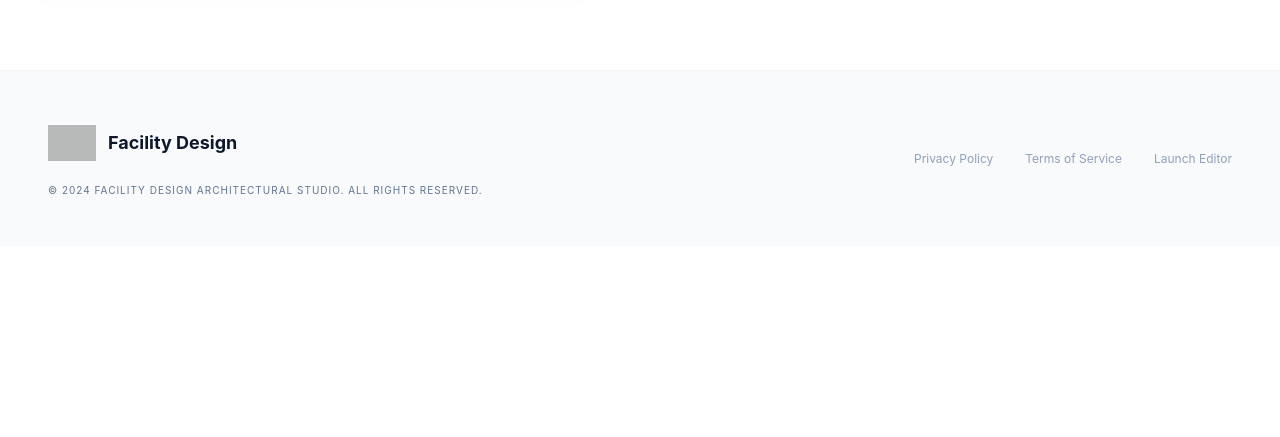
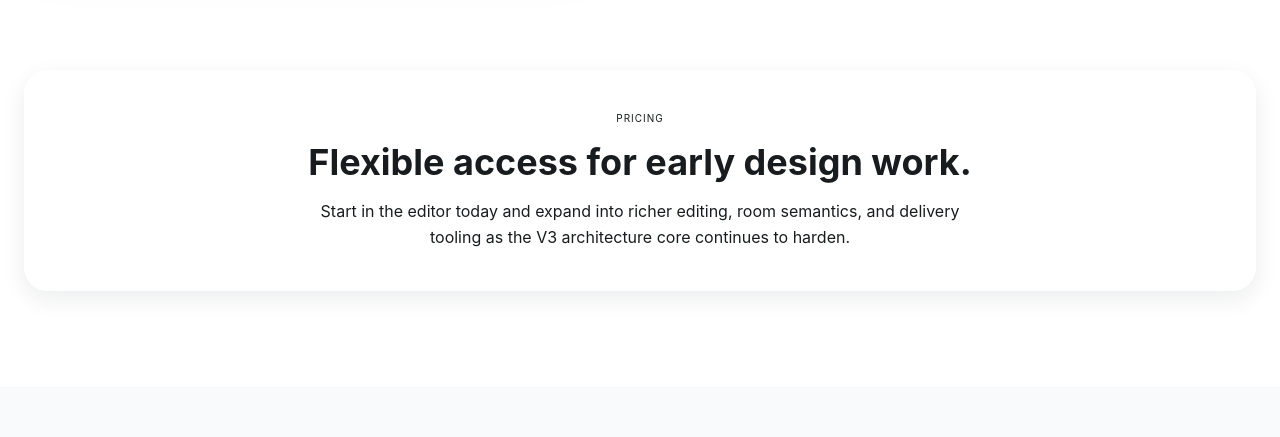
Before and after one commit to ThAce-code/3D-Home-Design, a React (Vite) app: page / in a window 1280 px wide. Shown: the part 2021-2458 px from the top of the page. Before the commit the page ends 2267 px from the top, so only its background shows below. Built offline with nearby package versions, Linux system fonts and the light colour scheme; grey boxes are pictures that could not be loaded; what zundo would draw is missing.

Commit message:
fix: wire landing pricing anchor and fallback coverage

```diff
--- a/src/app/LandingPage.tsx
+++ b/src/app/LandingPage.tsx
@@ -174,7 +174,7 @@ function LiquidNavbar() {
             <a className="text-slate-600 transition-colors hover:text-secondary-fixed-dim" href="#features">
               Features
             </a>
-            <a className="text-slate-600 transition-colors hover:text-secondary-fixed-dim" href="#">
+            <a className="text-slate-600 transition-colors hover:text-secondary-fixed-dim" href="#pricing">
               Pricing
             </a>
             <a className="text-slate-600 transition-colors hover:text-secondary-fixed-dim" href="#footer">
@@ -447,6 +447,22 @@ export default function LandingPage() {
           </motion.div>
         </section>
 
+        <section
+          id="pricing"
+          className="w-full max-w-7xl px-6 pb-24"
+        >
+          <div className="glass-panel rounded-3xl p-10 text-center">
+            <p className="text-[10px] font-label uppercase tracking-widest text-secondary">Pricing</p>
+            <h2 className="mt-4 text-3xl font-bold text-on-surface font-headline md:text-4xl">
+              Flexible access for early design work.
+            </h2>
+            <p className="mx-auto mt-4 max-w-2xl text-sm leading-relaxed text-on-surface-variant font-body md:text-base">
+              Start in the editor today and expand into richer editing, room semantics, and delivery
+              tooling as the V3 architecture core continues to harden.
+            </p>
+          </div>
+        </section>
+
         <footer
           id="footer"
           data-testid="landing-footer"
```
Also changed, not shown: 1 other file (tests, documents, lock files or other folders).
